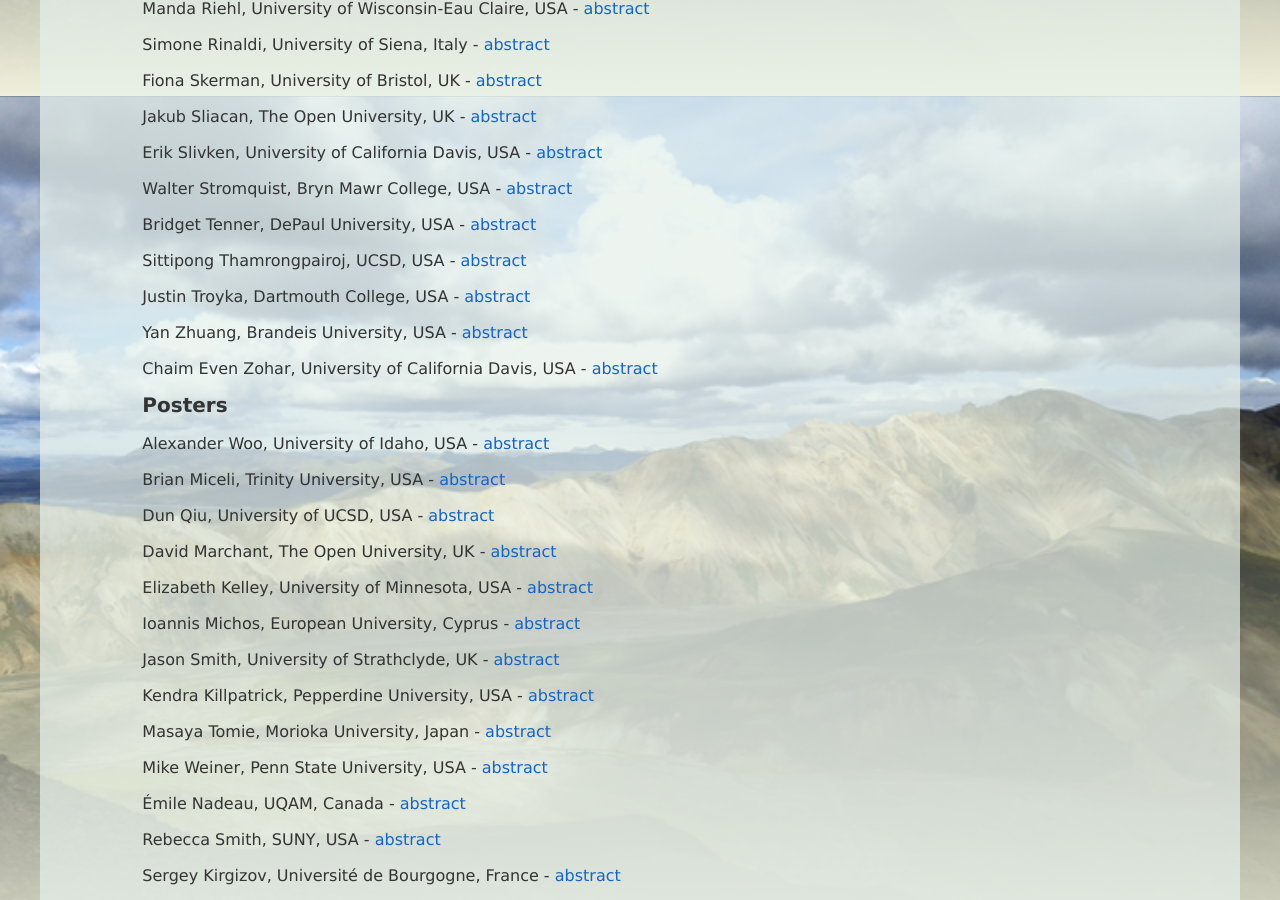
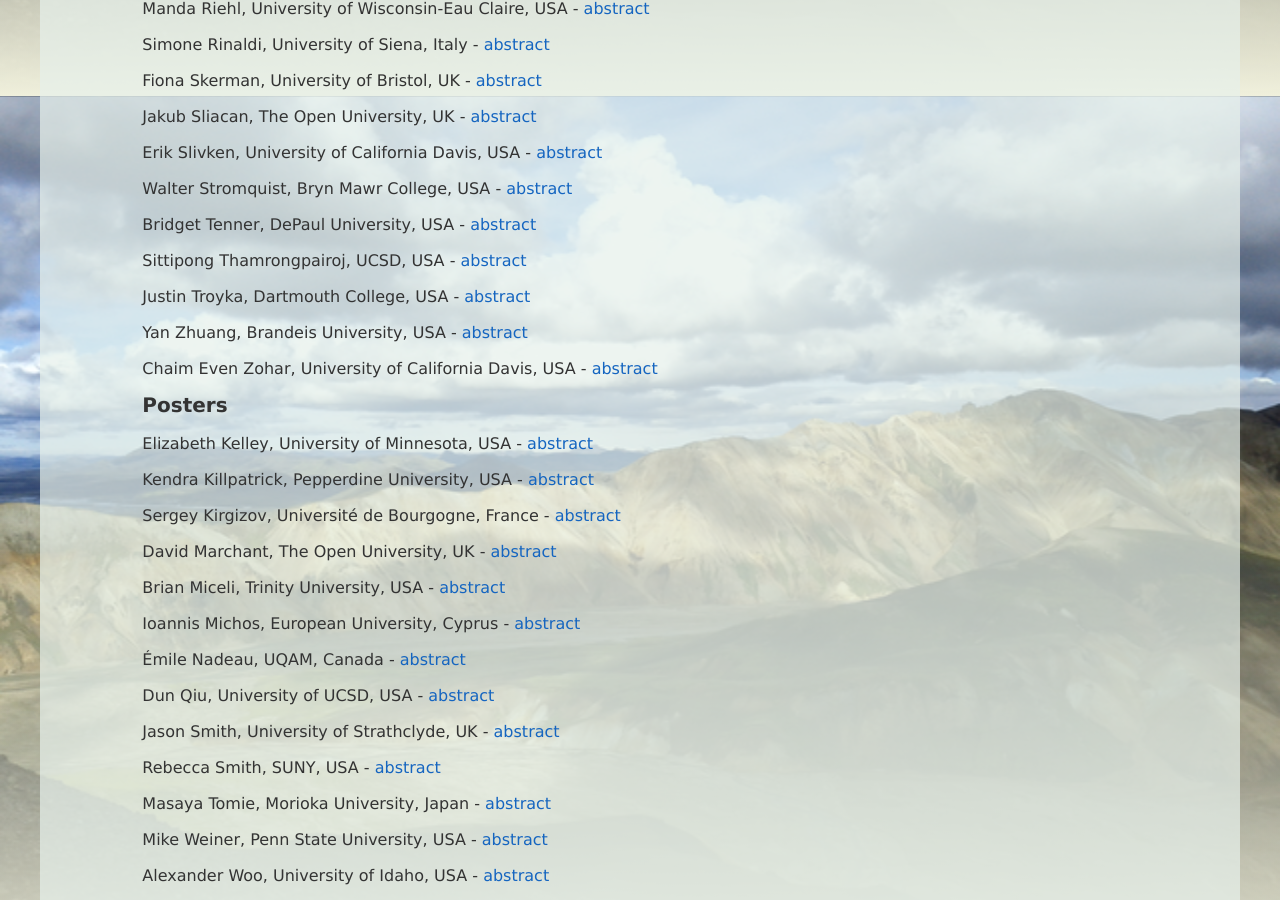
Before and after one commit to pp2017/pp2017.github.io, a Jekyll site: the page built from programme.md, in a window 1280 px wide and 900 px high, scrolled down 2604 px. Built offline with Jekyll 4.4.1, drawn with Linux system fonts in a browser that asks for light colours; nearby versions of some CDN libraries.

Commit message:
sorting posters alphabettically

```diff
--- a/programme.md
+++ b/programme.md
@@ -125,31 +125,31 @@
 
 ##Posters
 
-Alexander Woo, University of Idaho, USA - [abstract][alexander_woo]
+Elizabeth Kelley, University of Minnesota, USA - [abstract][elizabeth_kelley]
+
+Kendra Killpatrick, Pepperdine University, USA - [abstract][kendra_killpatrick]
+
+Sergey Kirgizov, Université de Bourgogne, France - [abstract][sergey_kirgizov]
+
+David Marchant, The Open University, UK - [abstract][david_merchant]
 
 Brian Miceli, Trinity University, USA - [abstract][brian_miceli]
 
+Ioannis Michos, European University, Cyprus - [abstract][ioannis_michos]
+
+Émile Nadeau, UQAM, Canada - [abstract][nadeau_emile]
+
 Dun Qiu, University of UCSD, USA - [abstract][dan_qiu]
-
-David Marchant, The Open University, UK - [abstract][david_merchant]
-
-Elizabeth Kelley, University of Minnesota, USA - [abstract][elizabeth_kelley]
-
-Ioannis Michos, European University, Cyprus - [abstract][ioannis_michos]
 
 Jason Smith, University of Strathclyde, UK - [abstract][jason_smith]
 
-Kendra Killpatrick, Pepperdine University, USA - [abstract][kendra_killpatrick]
+Rebecca Smith, SUNY, USA - [abstract][rebecca_smith]
 
 Masaya Tomie, Morioka University, Japan - [abstract][masaya_tomie]
 
 Mike Weiner, Penn State University, USA - [abstract][mike_weiner]
 
-Émile Nadeau, UQAM, Canada - [abstract][nadeau_emile]
-
-Rebecca Smith, SUNY, USA - [abstract][rebecca_smith]
-
-Sergey Kirgizov, Université de Bourgogne, France - [abstract][sergey_kirgizov]
+Alexander Woo, University of Idaho, USA - [abstract][alexander_woo]
 
 [PWinkler]: https://math.dartmouth.edu/~pw/§
 [VJelinek]: http://iuuk.mff.cuni.cz/~jelinek/
```
